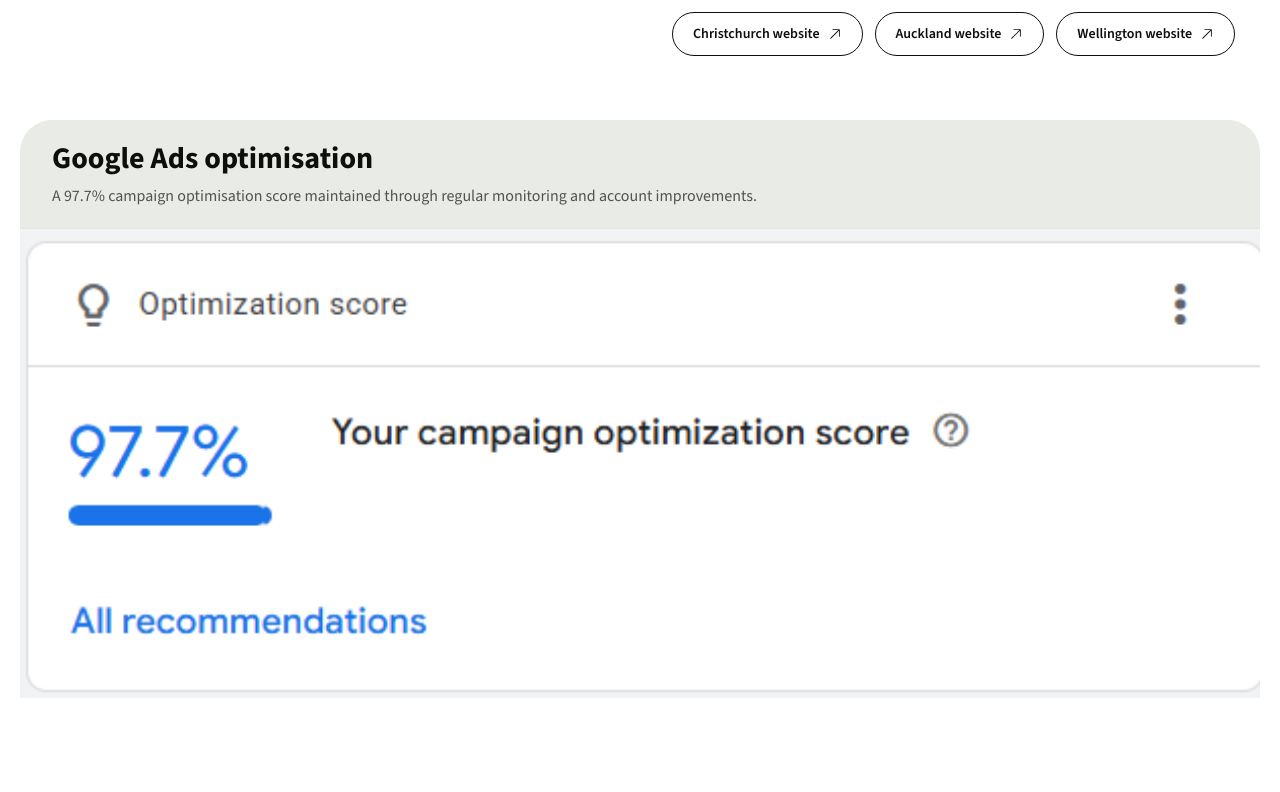
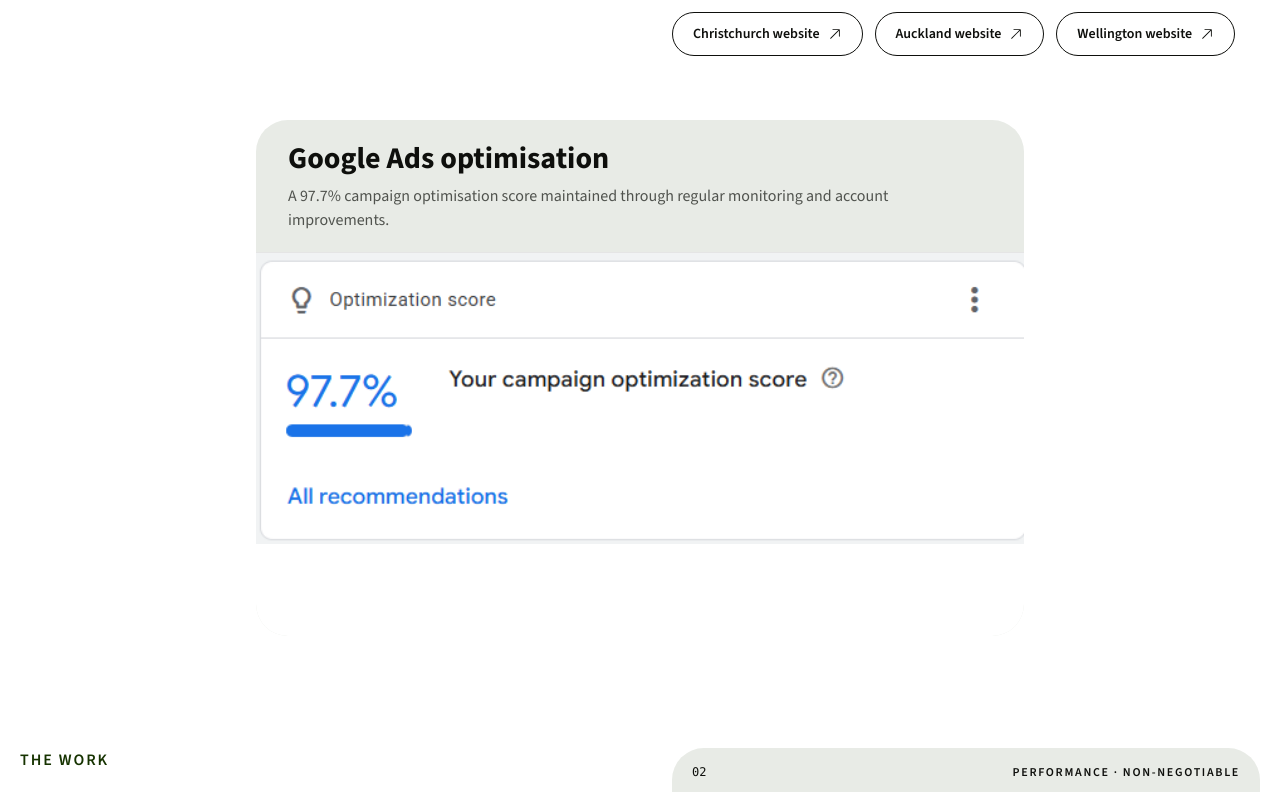
Before and after one commit to taranveerultra-bot/Tara-cv, a Next.js app: page / in a window 1280 px wide. Shown: the part 2720-3512 px from the top of the page. Built offline with nearby package versions, Linux system fonts and the light colour scheme.

Commit message:
Reduce Google Ads evidence size

```diff
--- a/src/components/PortfolioSections.tsx
+++ b/src/components/PortfolioSections.tsx
@@ -82,7 +82,11 @@ export const ProjectsSection = () => (
                                 )}
                             </div>
                             {project.evidenceImage && (
-                                <figure className="overflow-hidden rounded-[2rem] bg-hero-background lg:col-span-2">
+                                <figure
+                                    className={`w-full overflow-hidden rounded-[2rem] bg-hero-background lg:col-span-2 ${
+                                        project.evidenceCompact ? "mx-auto max-w-3xl" : ""
+                                    }`}
+                                >
                                     <div className="px-6 py-5 sm:px-8">
                                         <p className="text-2xl font-bold sm:text-3xl">{project.evidenceTitle}</p>
                                         <p className="mt-2 text-base text-foreground-accent">
--- a/src/data/projects.ts
+++ b/src/data/projects.ts
@@ -30,6 +30,7 @@ export const projects: IProject[] = [
         evidenceTitle: "Google Ads optimisation",
         evidenceDescription:
             "A 97.7% campaign optimisation score maintained through regular monitoring and account improvements.",
+        evidenceCompact: true,
         links: [
             { label: "Christchurch website", href: "https://harmonyclean.co.nz/" },
             { label: "Auckland website", href: "https://harmonycleanauckland.co.nz/" },
--- a/src/types.ts
+++ b/src/types.ts
@@ -27,6 +27,7 @@ export interface IProject {
     evidenceImageAlt?: string;
     evidenceTitle?: string;
     evidenceDescription?: string;
+    evidenceCompact?: boolean;
     links?: Array<{
         label: string;
         href: string;
```
